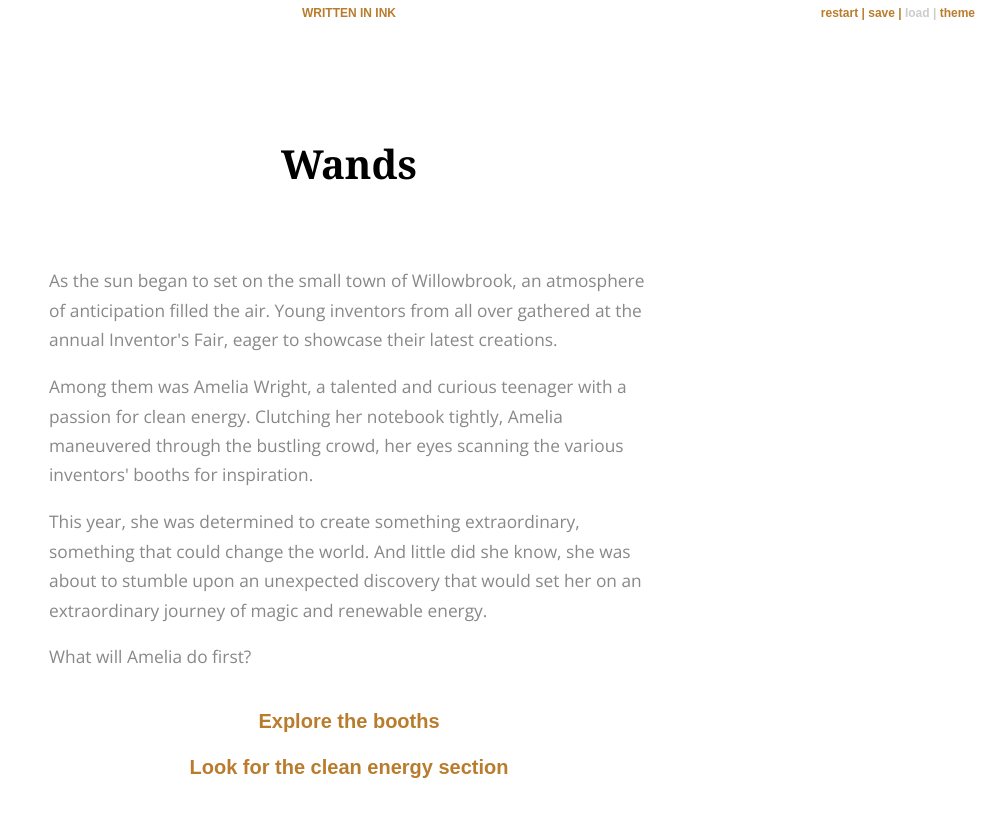
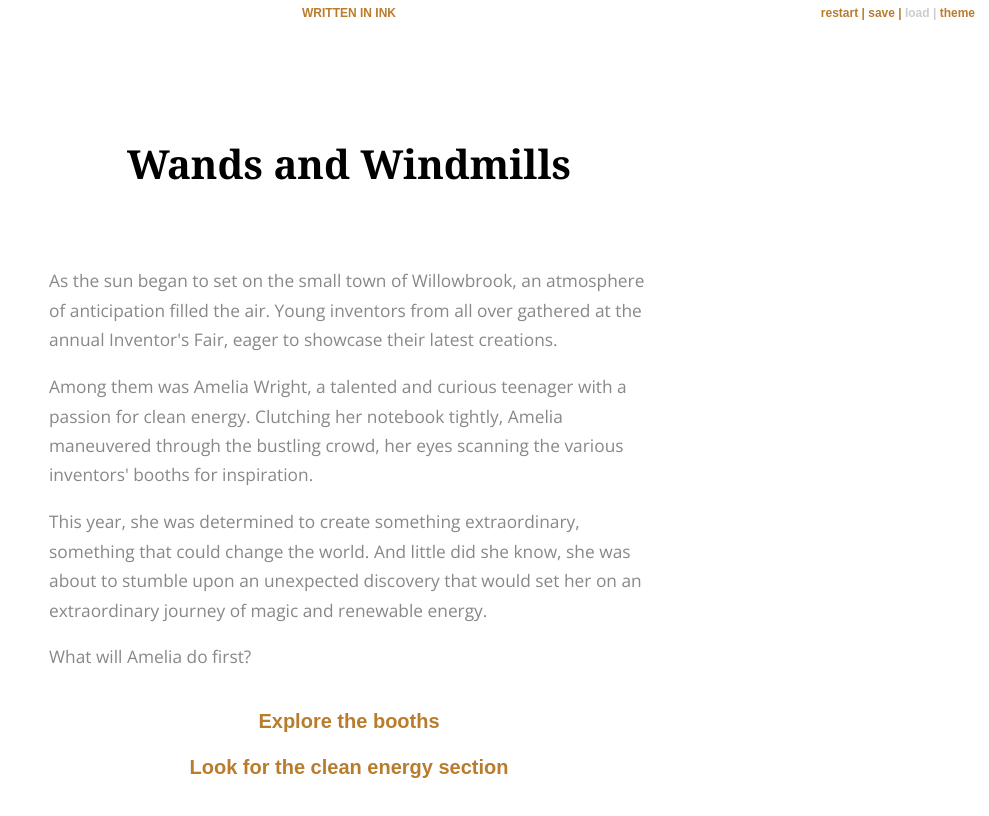
Before and after one commit to markdav-is/WandsAndWindmills, a plain HTML site: page index.html in a window 1280 px wide. Shown: the whole page, without its empty margins (291-1280 px from the left). Drawn offline with nearby package versions, Linux system fonts and the light colour scheme; a web font is replaced by a local one.

Commit message:
Update index.html

```diff
--- a/index.html
+++ b/index.html
@@ -25,7 +25,7 @@
 
         <div id="story" class="container">
             <div class="header">
-                <h1>Wands</h1>
+                <h1>Wands and Windmills</h1>
                 <h2 class="byline"></h2>
             </div>
         </div>
```
